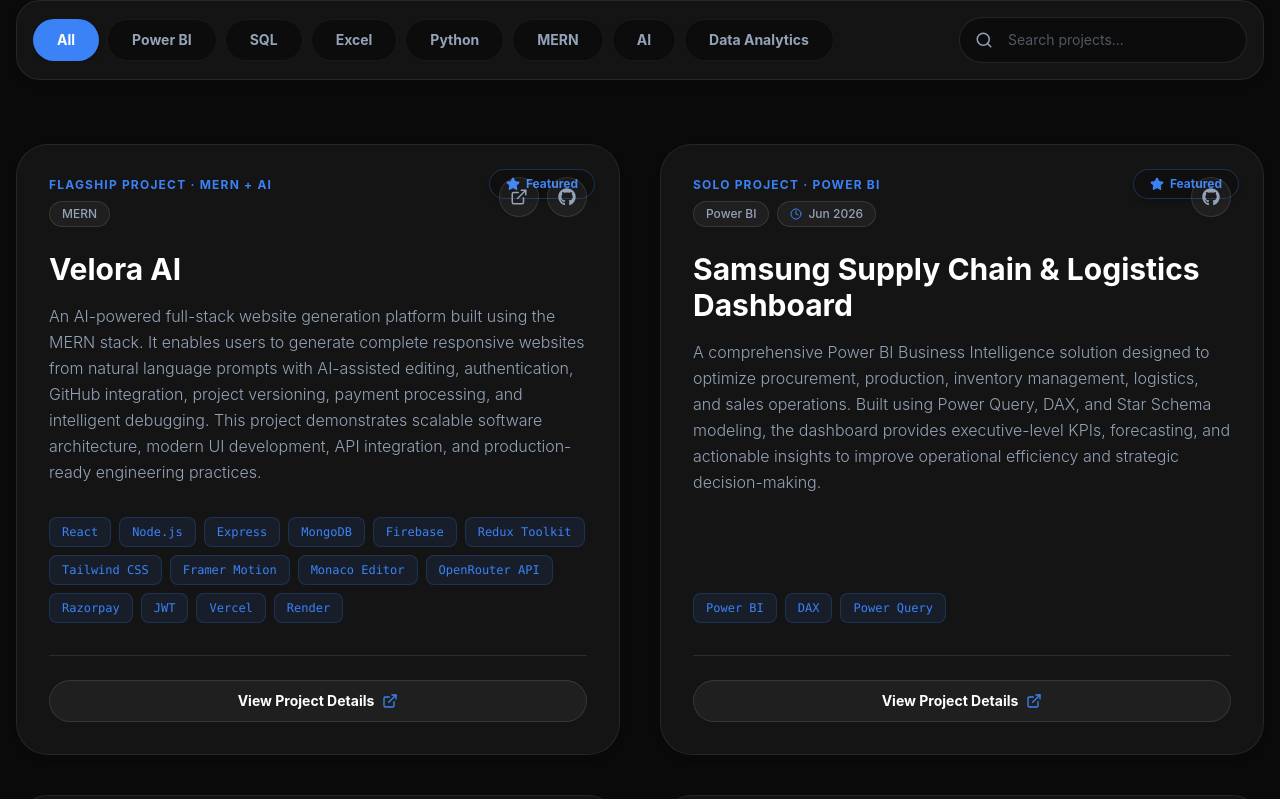
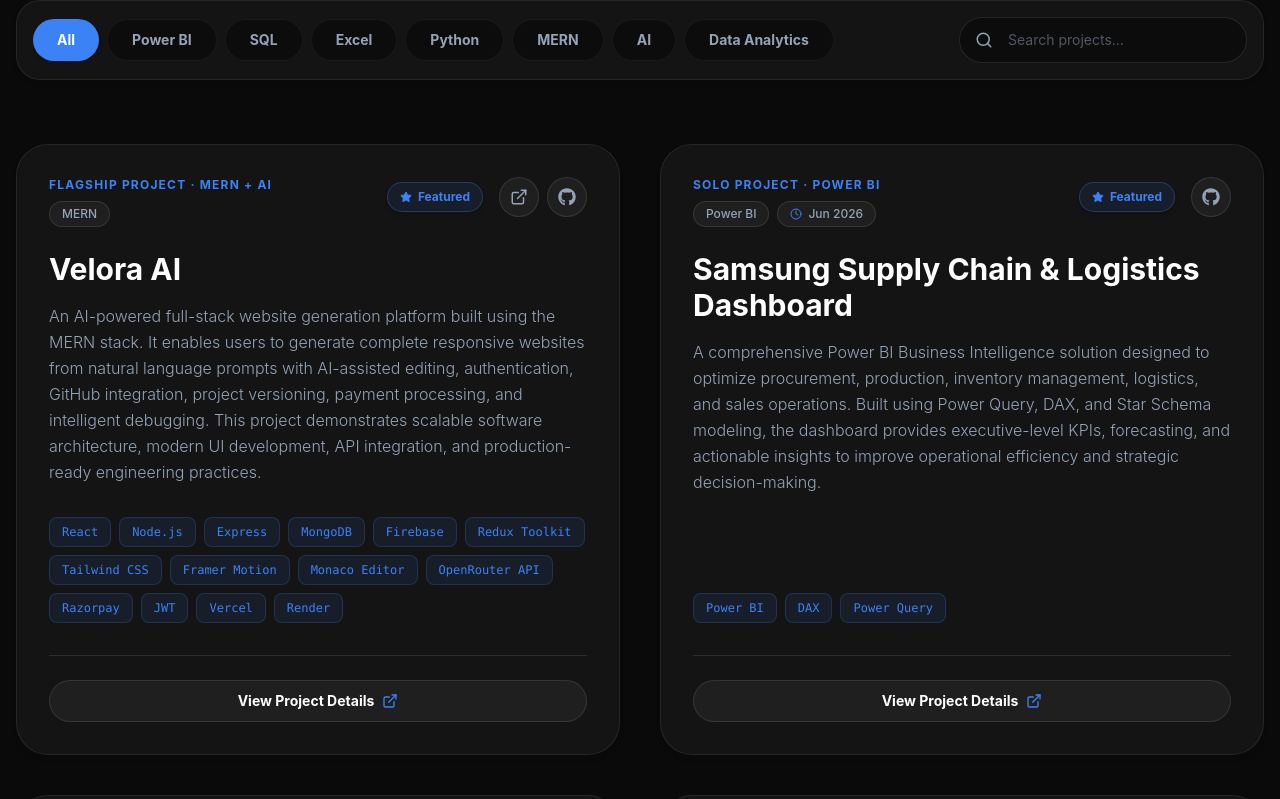
Before and after one commit to khushalsinghsankhla2808/khushal-portfolio, a React (Vite) app in the folder frontend/react-portfolio/: page / in a window 1280 px wide. Shown: the part 5154-5953 px from the top of the page. Built offline with nearby package versions, Linux system fonts and the light colour scheme.

Commit message:
fix: resolve overlap between featured badge and project links

```diff
--- a/frontend/react-portfolio/src/components/sections/Projects.tsx
+++ b/frontend/react-portfolio/src/components/sections/Projects.tsx
@@ -100,14 +100,6 @@
               className="group glass-card rounded-[32px] overflow-hidden hover:border-primary/50 transition-all duration-300 hover:-translate-y-2 hover:scale-[1.02] hover:shadow-[0_30px_60px_-15px_rgba(0,0,0,0.8)] hover:shadow-primary/10 flex flex-col relative"
             >
 
-              {/* Featured Badge */}
-              {project.featured && (
-                <div className="absolute top-6 right-6 z-20 px-4 py-1.5 bg-secondary-background border border-primary/30 rounded-full text-xs font-bold text-primary flex items-center gap-1.5 shadow-md">
-                  <Star size={14} className="fill-primary" /> Featured
-                </div>
-              )}
-
-
               <div className="p-8 flex-1 flex flex-col relative z-20">
                 <div className="flex justify-between items-start mb-6">
                   <div>
@@ -127,13 +119,20 @@
                     </div>
                   </div>
 
-                  <div className="flex gap-2">
+                  <div className="flex gap-2 items-center">
+                    {/* Featured Badge */}
+                    {project.featured && (
+                      <div className="px-3 py-1.5 mr-2 bg-primary/10 border border-primary/30 rounded-full text-xs font-bold text-primary flex items-center gap-1.5 shadow-md">
+                        <Star size={12} className="fill-primary" /> Featured
+                      </div>
+                    )}
+
                     {project.liveUrl && (
                       <a
                         href={project.liveUrl}
                         target="_blank"
                         rel="noopener noreferrer"
-                        className="w-10 h-10 flex items-center justify-center bg-white/5 border border-white/10 rounded-full text-text-secondary hover:text-white hover:bg-white/20 transition-all"
+                        className="w-10 h-10 flex items-center justify-center bg-white/5 border border-white/10 rounded-full text-text-secondary hover:text-white hover:bg-white/20 transition-all shrink-0"
                         title="Live Demo"
                       >
                         <ExternalLink size={18} />
@@ -143,7 +142,7 @@
                       href={project.githubUrl}
                       target="_blank"
                       rel="noreferrer"
-                      className="w-10 h-10 flex items-center justify-center bg-white/5 border border-white/10 rounded-full text-text-secondary hover:text-white hover:bg-white/20 transition-all"
+                      className="w-10 h-10 flex items-center justify-center bg-white/5 border border-white/10 rounded-full text-text-secondary hover:text-white hover:bg-white/20 transition-all shrink-0"
                       title="GitHub Repository"
                     >
                       <FaGithub size={18} />
```
